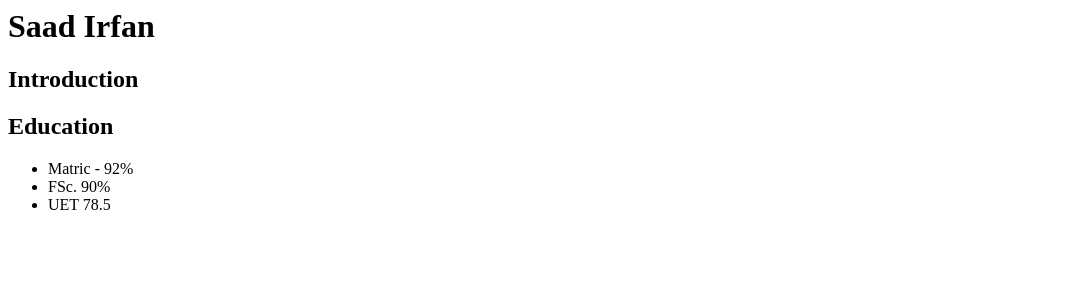
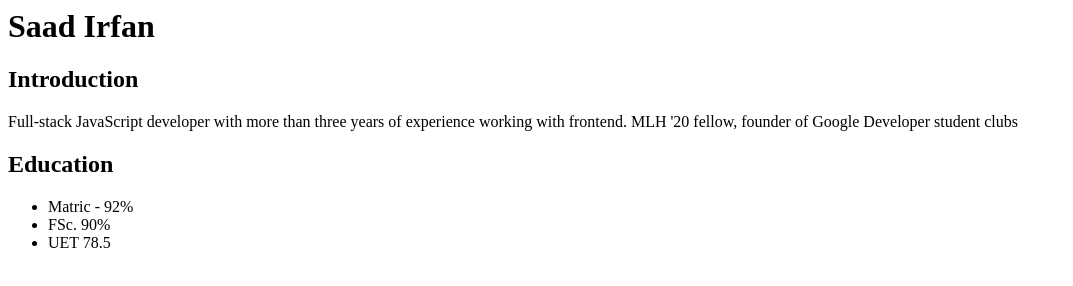
Before and after one commit to msaaddev/ASMEWebDevCourse, a plain HTML site: page index.html in a window 1280 px wide. Shown: the whole page, without its empty margins (0-1073 px from the left). Drawn offline with Linux system fonts and the light colour scheme.

Commit message:
my intro

```diff
--- a/index.html
+++ b/index.html
@@ -5,6 +5,7 @@
 	<body>
 		<h1>Saad Irfan</h1>
 		<h2>Introduction</h2>
+		<p>Full-stack JavaScript developer with more than three years of experience working with frontend. MLH '20 fellow, founder of Google Developer student clubs</p>
 		<h2>Education</h2>
 		<ul>
 			<li>Matric - 92%</li>
```
